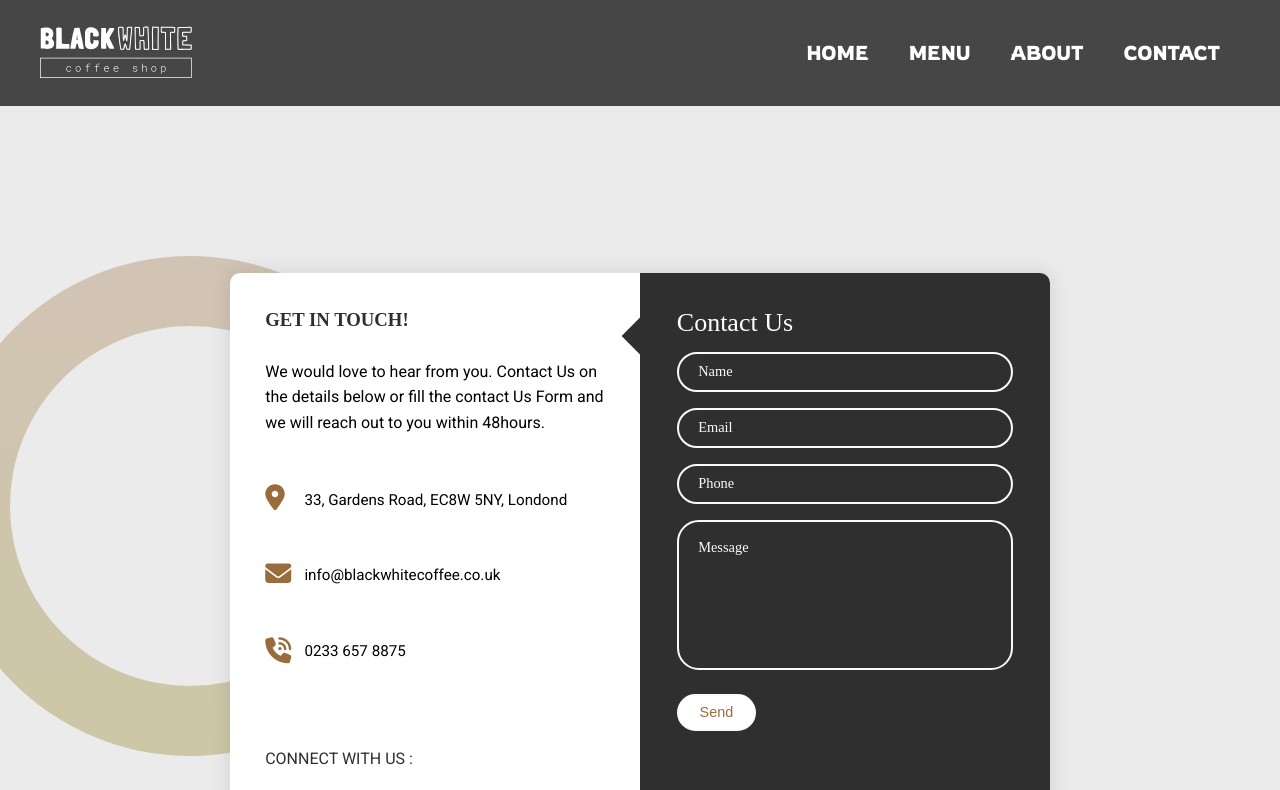
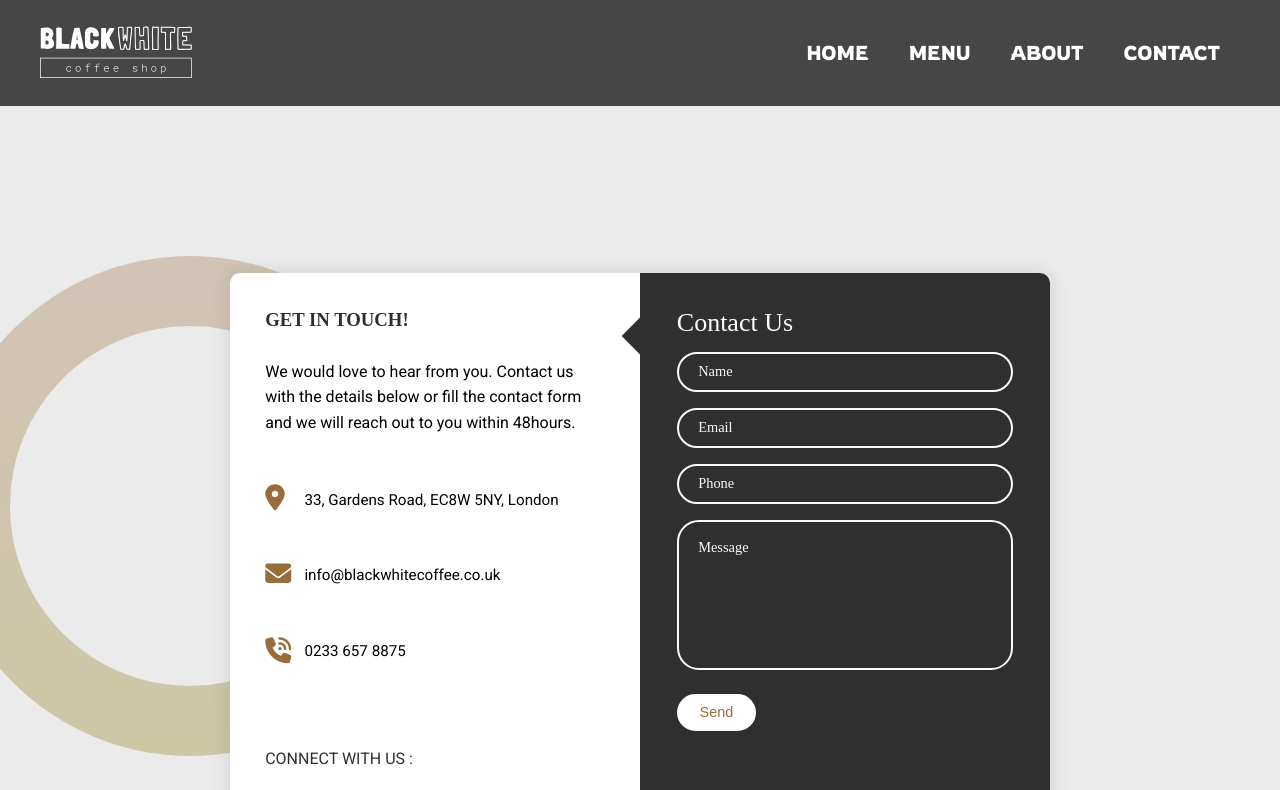
Before and after one commit to Zenny-Aledeh/CFG-Final-Project-main, a plain HTML site: page contact/contact.html in a window 1280 px wide. Shown: the top 790 px of the page. Drawn offline with Linux system fonts and the light colour scheme.

Commit message:
Update address in contact page

```diff
--- a/contact/contact.html
+++ b/contact/contact.html
@@ -68,16 +68,15 @@
         <div class="contact-info">
           <h3 class="contact-title">GET IN TOUCH!</h3>
           <p class="contact-text">
-            We would love to hear from you. Contact Us on the details below or
-            fill the contact Us Form and we will reach out to you within
-            48hours.
+            We would love to hear from you. Contact us with the details below or
+            fill the contact form and we will reach out to you within 48hours.
           </p>
           <div class="info">
             <div class="information">
               <a href="https://www.google.com/maps" target="_blank"
                 ><i class="fa-solid fa-location-dot icon"></i
               ></a>
-              <p>33, Gardens Road, EC8W 5NY, Londond</p>
+              <p>33, Gardens Road, EC8W 5NY, London</p>
             </div>
             <div class="information">
               <a href="mailto:info@blackwhitecoffee.co.uk"
```
